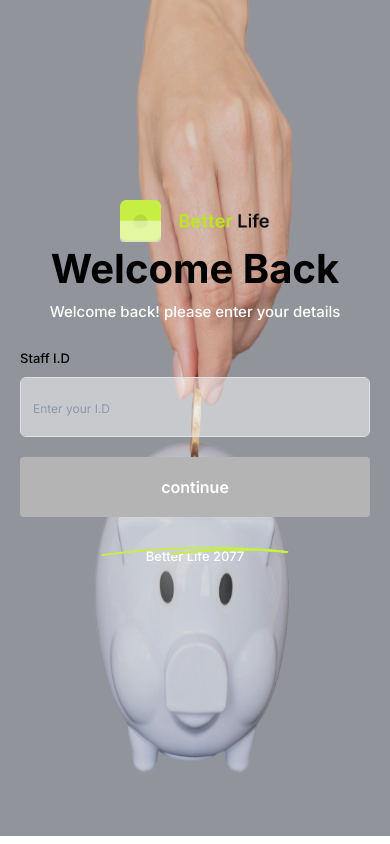
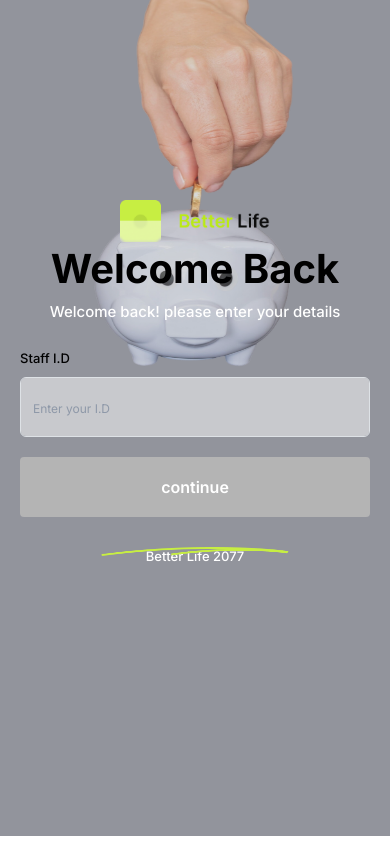
Before and after one commit to techemmydev/bl-project, a React (Vite) app: page / in a window 390 px wide. Built offline with nearby package versions, Linux system fonts and the light colour scheme.

Commit message:
first commit

```diff
--- a/src/views/staff-Id-Login/Staffid.module.css
+++ b/src/views/staff-Id-Login/Staffid.module.css
@@ -129,7 +129,7 @@
   }
   .staffIdImage {
     width: 100%;
-    height: 100vh;
+    height: 400px;
   }
   .piggyLogoContainer h1 {
     font-size: 40px;
```
